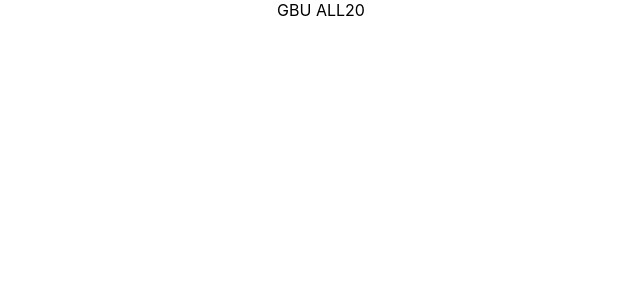
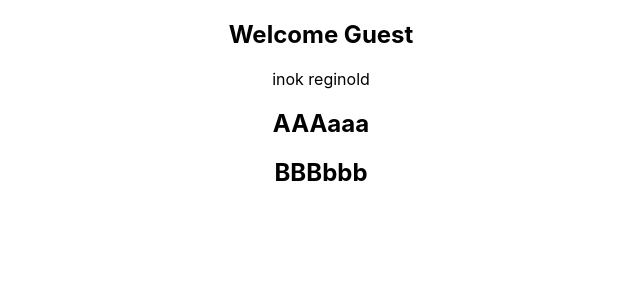
Before and after one commit to Inokcode/react-typescript-adv, a React (Create React App) app: page / in a window 1280 px wide. Shown: the top 300 px of the page, without its empty margins (319-959 px from the left). Built offline with nearby package versions, Linux system fonts and the light colour scheme.

Commit message:
object & array types added

```diff
--- a/src/App.tsx
+++ b/src/App.tsx
@@ -2,11 +2,31 @@ import React from 'react';
 import logo from './logo.svg';
 import './App.css';
 import Greet from './components/Greet';
+import Person from './components/Person';
+import PersonList from './components/PersonList';
 
 function App() {
+  // object
+  const personName = {
+    first: 'inok',
+    last: 'reginold'
+  }
+  // array
+  const nameList = [
+    {
+      first: "AAA",
+      last: "aaa"
+    },
+    {
+      first: "BBB",
+      last: "bbb"
+    }
+  ]
   return (
     <div className="App">
-      <Greet name="GBU" messageCount={20} />
+      <Greet name="GBU" messageCount={20} isLoggedIn={false} />
+      <Person name={personName} />
+      <PersonList names={nameList} />
     </div>
   );
 }
--- a/src/components/Greet.tsx
+++ b/src/components/Greet.tsx
@@ -4,12 +4,12 @@ import React from 'react'
 type GreetProps = {
     name: string
     messageCount: number
+    isLoggedIn: boolean
 }
 const Greet = (props: GreetProps) => {
     return (
         <div>
-            {props.name} ALL
-            {props.messageCount}
+            <h2>{props.isLoggedIn ? `{props.name} ALL {props.messageCount}` : "Welcome Guest"}</h2>
         </div>
     )
 }
--- /dev/null
+++ b/src/components/Person.tsx
@@ -0,0 +1,16 @@
+import React from 'react'
+type personName = {
+    name: {
+        first: string
+        last: string
+    }
+}
+const Person = (props: personName) => {
+    return (
+        <div>
+            {props.name.first} {props.name.last}
+        </div>
+    )
+}
+
+export default Person
--- /dev/null
+++ b/src/components/PersonList.tsx
@@ -0,0 +1,18 @@
+import React from 'react'
+type personListProps = {
+    names: {
+        first: string
+        last: string
+    }[]
+}
+const PersonList = (props: personListProps) => {
+    return (
+        <div>
+            {props.names.map(name => {
+                return (<h2>{name.first}{name.last}</h2>)
+            })}
+        </div>
+    )
+}
+
+export default PersonList
```
